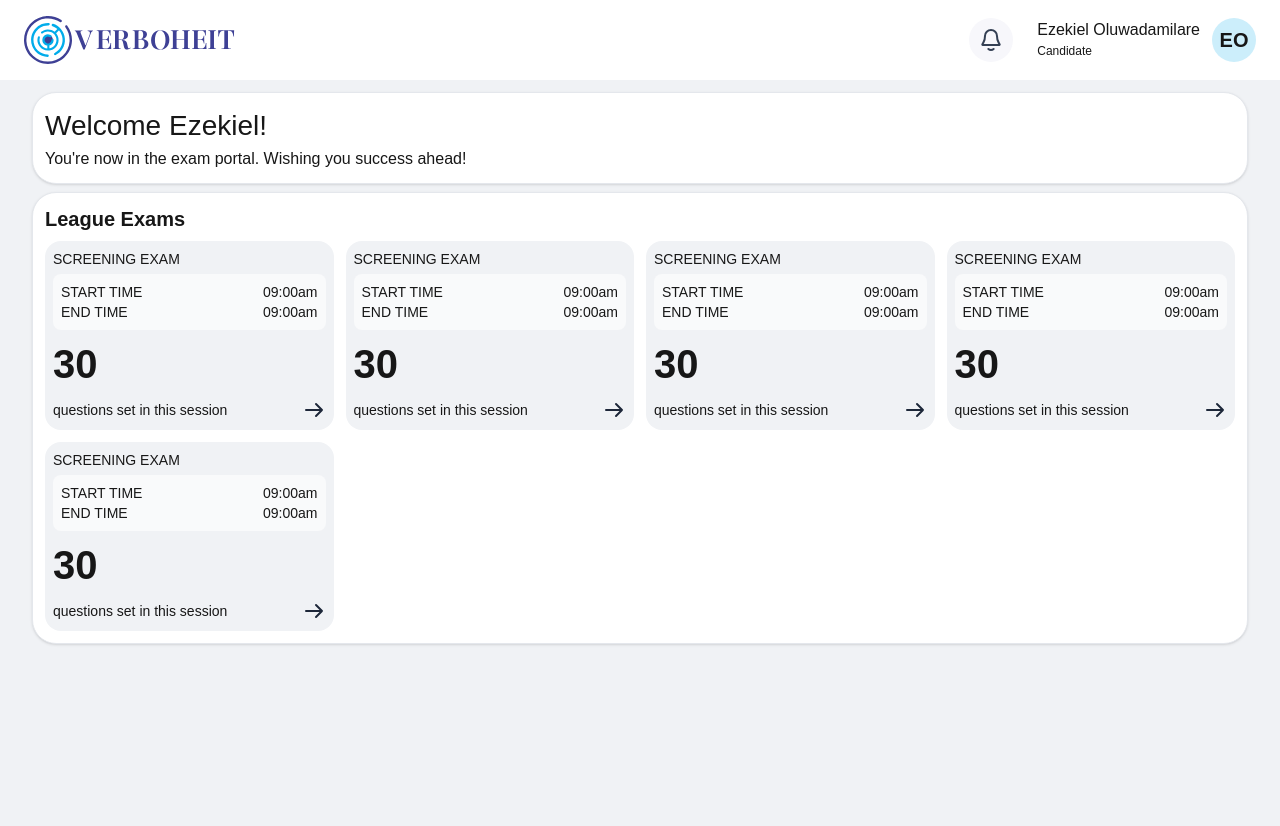
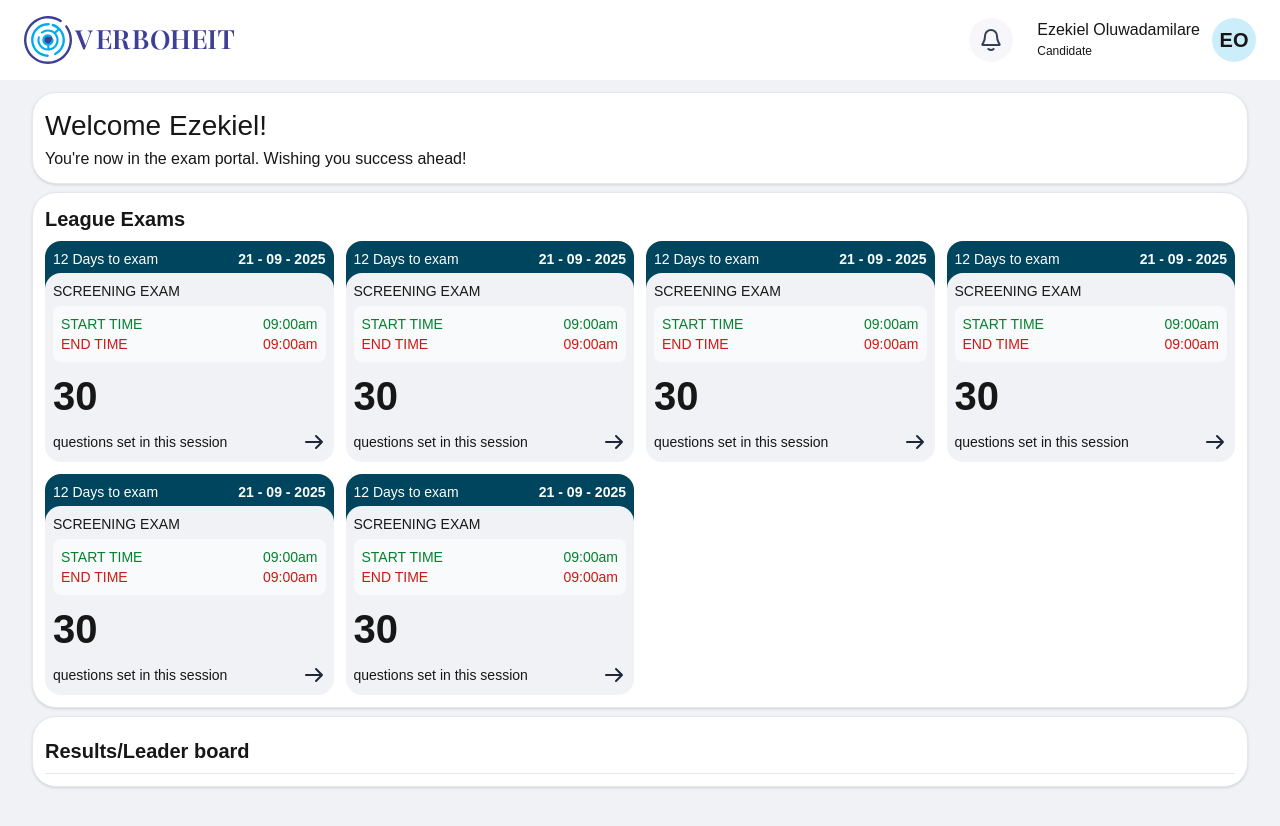
Before and after one commit to theolujay/vmlc-frontend, a Next.js app: page /exam-portal in a window 1280 px wide. Shown: the top 826 px of the page. Built offline with nearby package versions, Linux system fonts and the light colour scheme.

Commit message:
worked on exam portal

```diff
--- a/src/components/General/BioVerification/VerificationInformation.tsx
+++ b/src/components/General/BioVerification/VerificationInformation.tsx
@@ -1,8 +1,8 @@
 "use client"
 import Button from '@/components/ui/Button'
+import useGetBreadCrumbs from '@/hooks/useGetBreadCrumbs'
 import { capitalizeWord } from '@/utils/capitalizeWords'
 import Link from 'next/link'
-import { usePathname } from 'next/navigation'
 import { GreaterThanIcon, HomeIcon } from '../GettingStarted/GettingStartedAssets'
 import PageLayout from '../Layout/PageLayout'
 import CaptureFaceCard from './CaptureFace'
@@ -23,8 +23,9 @@ export default function VerificationInformation() {
 
 
 function BreadCrumbHeader() {
-    const pathName = usePathname()
-    const pathSegments = pathName.split('/').filter(Boolean);
+
+    const pathSegments=useGetBreadCrumbs();
+
 
     return <div className='flex justify-between items-center'>
         <div className="flex flex-col gap-0.5">
--- a/src/components/General/GeneralIcon.tsx
+++ b/src/components/General/GeneralIcon.tsx
@@ -36,13 +36,13 @@ export function TrustIcon(props:Readonly<React.SVGProps<SVGSVGElement>>){
 
 export function ExamCardGoTo(props:Readonly<React.SVGProps<SVGSVGElement>>){
     return <svg {...props} width="24" height="24" viewBox="0 0 24 24" fill="none" xmlns="http://www.w3.org/2000/svg">
-<path d="M4 12H20M20 12L14 6M20 12L14 18" stroke="#1D2739" stroke-width="2" stroke-linecap="round" stroke-linejoin="round"/>
+<path d="M4 12H20M20 12L14 6M20 12L14 18" stroke="#1D2739" strokeWidth="2" strokeLinecap="round" strokeLinejoin="round"/>
 </svg>
 
 }
 
 export function VerifiedSuccessIcon(props:Readonly<React.SVGProps<SVGSVGElement>>){
-    return <svg width="76" height="76" viewBox="0 0 76 76" fill="none" xmlns="http://www.w3.org/2000/svg">
+    return <svg {...props} width="76" height="76" viewBox="0 0 76 76" fill="none" xmlns="http://www.w3.org/2000/svg">
 <rect x="6" y="6" width="64" height="64" rx="32" fill="#D1FADF"/>
 <rect x="6" y="6" width="64" height="64" rx="32" stroke="#ECFDF3" stroke-width="12"/>
 <path d="M32.0013 37.9974L36.0013 41.9974L44.0013 33.9974M51.3346 37.9974C51.3346 45.3612 45.3651 51.3307 38.0013 51.3307C30.6375 51.3307 24.668 45.3612 24.668 37.9974C24.668 30.6336 30.6375 24.6641 38.0013 24.6641C45.3651 24.6641 51.3346 30.6336 51.3346 37.9974Z" stroke="#039855" stroke-width="2.28571" stroke-linecap="round" stroke-linejoin="round"/>
--- a/src/components/General/Portal/ExamBoard.tsx
+++ b/src/components/General/Portal/ExamBoard.tsx
@@ -1,18 +1,20 @@
+"use client"
 import ResponsiveContainer from '@/components/ui/RoundedContainer'
-import React from 'react'
+import React, { useState } from 'react'
 import { ExamCardGoTo } from '../GeneralIcon'
+import clsx from 'clsx'
+import Link from 'next/link'
 
 export default function ExamBoard() {
     return (
         <ResponsiveContainer className='gap-2'>
-            <h2 className='font-bold text-xl '>League Exams</h2>
-            <div className="grid grid-cols-4 gap-3">
+            <h2 className='font-bold text-xl'>League Exams</h2>
+            <div className="grid grid-cols-1 md:grid-cols-4 gap-3">
+                {
+                    Array.from({ length: 6 }).map((_, index) => <ExamCard key={`exam-index-${index}`} />)
+                }
 
-            <ExamCard/>
-            <ExamCard/>
-            <ExamCard/>
-            <ExamCard/>
-            <ExamCard/>
+
             </div>
         </ResponsiveContainer>
     )
@@ -20,23 +22,33 @@ export default function ExamBoard() {
 
 
 function ExamCard() {
-    return <div className="flex flex-col bg-[#F0F2F5] rounded-2xl p-2">
+    const [examNotWritten] = useState(true)
+    return <Link href='/' className='flex relative mt-8 justify-center flex-col'>
+        <div className={clsx('pt-2 pb-7 p-2 absolute w-full -top-8   text-white rounded-t-2xl', examNotWritten && 'bg-[#00455E]')}>
+            <div className="flex justify-between">
+                <span className='text-sm'>12 Days to exam</span>
+                <span className='font-bold text-sm'>21 - 09 - 2025</span>
+            </div>
+        </div>
+        <div className="flex flex-col z-10 bg-[#F0F2F5] rounded-2xl p-2">
             <div className="flex  flex-col gap-1 rounded-lg">
                 <span className='text-[0.875rem]'>SCREENING EXAM</span>
                 <div className="flex bg-[#F9FAFB] text-sm p-2 rounded-lg flex-col">
-                <div className='flex  justify-between'>
+                    <div className={clsx('flex  justify-between ', examNotWritten && 'text-[#04802E]')}>
                         <span>START TIME</span>
                         <span>09:00am</span>
                     </div>
-                <div className='flex justify-between'>
+                    <div className={clsx('flex justify-between', examNotWritten && 'text-[#CB1A14]')}>
                         <span>END TIME</span>
                         <span>09:00am</span>
                     </div>
                 </div>
                 <p className='font-bold text-[2.5rem] '>30</p>
-          <div className='flex justify-between items-center'><span className='text-sm'>
-            questions set in this session</span><span><ExamCardGoTo/></span></div>
+                <div className='flex justify-between items-center'>
+                    <span className='text-sm'>questions set in this session</span>
+                    <span><ExamCardGoTo /></span>
                 </div>
-
             </div>
+        </div>
+    </Link>
 }
--- a/src/components/General/Portal/ExamPortal.tsx
+++ b/src/components/General/Portal/ExamPortal.tsx
@@ -2,12 +2,14 @@ import React from 'react'
 import PageLayout from '../Layout/PageLayout'
 import ResponsiveContainer from '@/components/ui/RoundedContainer'
 import ExamBoard from './ExamBoard'
+import LeaderBoard from './LeaderBoard'
 
 export default function ExamPortal() {
   return (
     <PageLayout>
        <WelcomeBanner/>
        <ExamBoard/>
+       <LeaderBoard/>
     </PageLayout>
   )
 }
--- /dev/null
+++ b/src/components/General/Portal/LeaderBoard.tsx
@@ -0,0 +1,10 @@
+import ResponsiveContainer from '@/components/ui/RoundedContainer'
+import React from 'react'
+
+export default function LeaderBoard() {
+  return (
+    <ResponsiveContainer>
+        <h2 className='font-bold py-2 border-b border-[#E4E7EC] text-xl'>Results/Leader board</h2>
+    </ResponsiveContainer>
+  )
+}
--- /dev/null
+++ b/src/hooks/useGetBreadCrumbs.tsx
@@ -0,0 +1,7 @@
+import { usePathname } from 'next/navigation';
+
+export default function useGetBreadCrumbs() {
+   const pathName = usePathname()
+    const pathSegments = pathName.split('/').filter(Boolean);
+    return pathSegments;
+}
```
Lines whose indentation alone changed are shown as unchanged.
